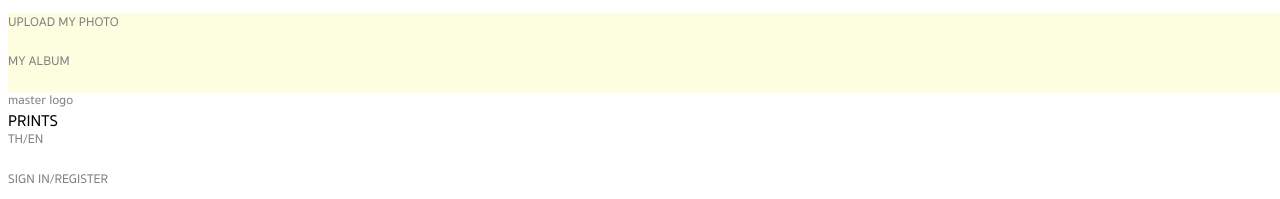
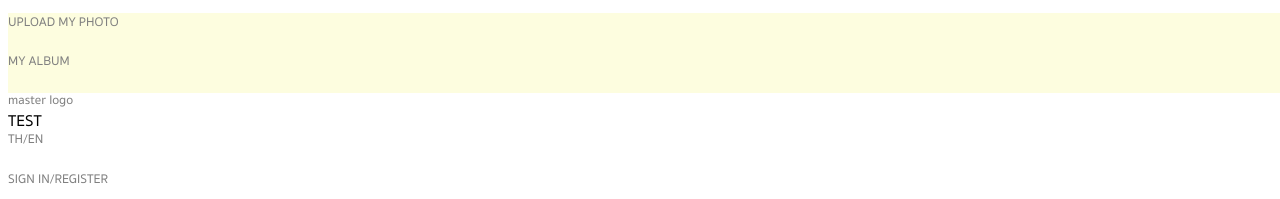
Before and after one commit to CASAN-TH/pixy, an Angular app: page / in a window 1280 px wide. Shown: the top 199 px of the page. Built offline with nearby package versions, Linux system fonts and the light colour scheme; what angular-bootstrap-md would draw is missing.

Commit message:
test update service

```diff
--- a/src/app/app.component.html
+++ b/src/app/app.component.html
@@ -37,7 +37,7 @@
     <div class="container">
         <div class="row">
             <div class="col-md-12">
-              <p>PRINTS</p>
+              <p>TEST</p>
             </div>
           </div>
     </div>
```
